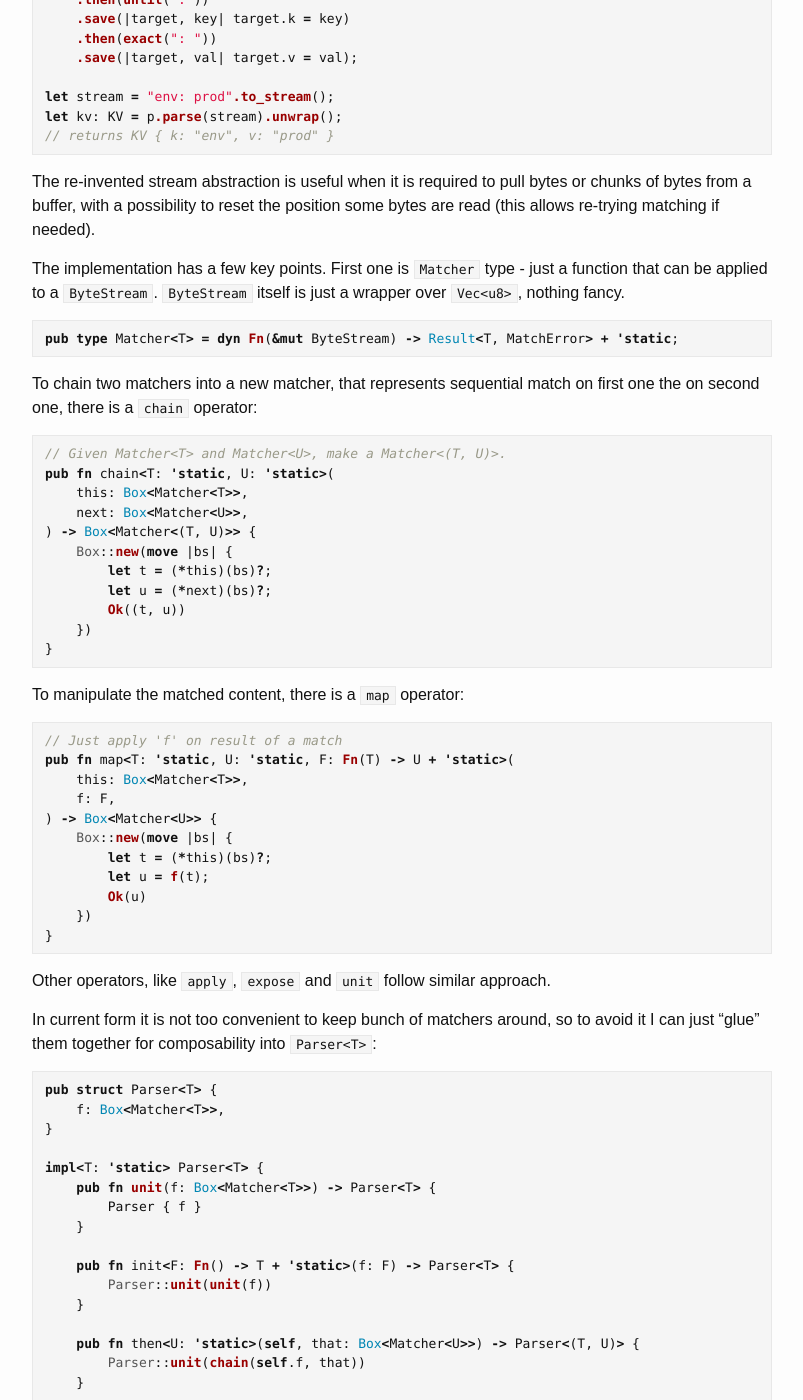
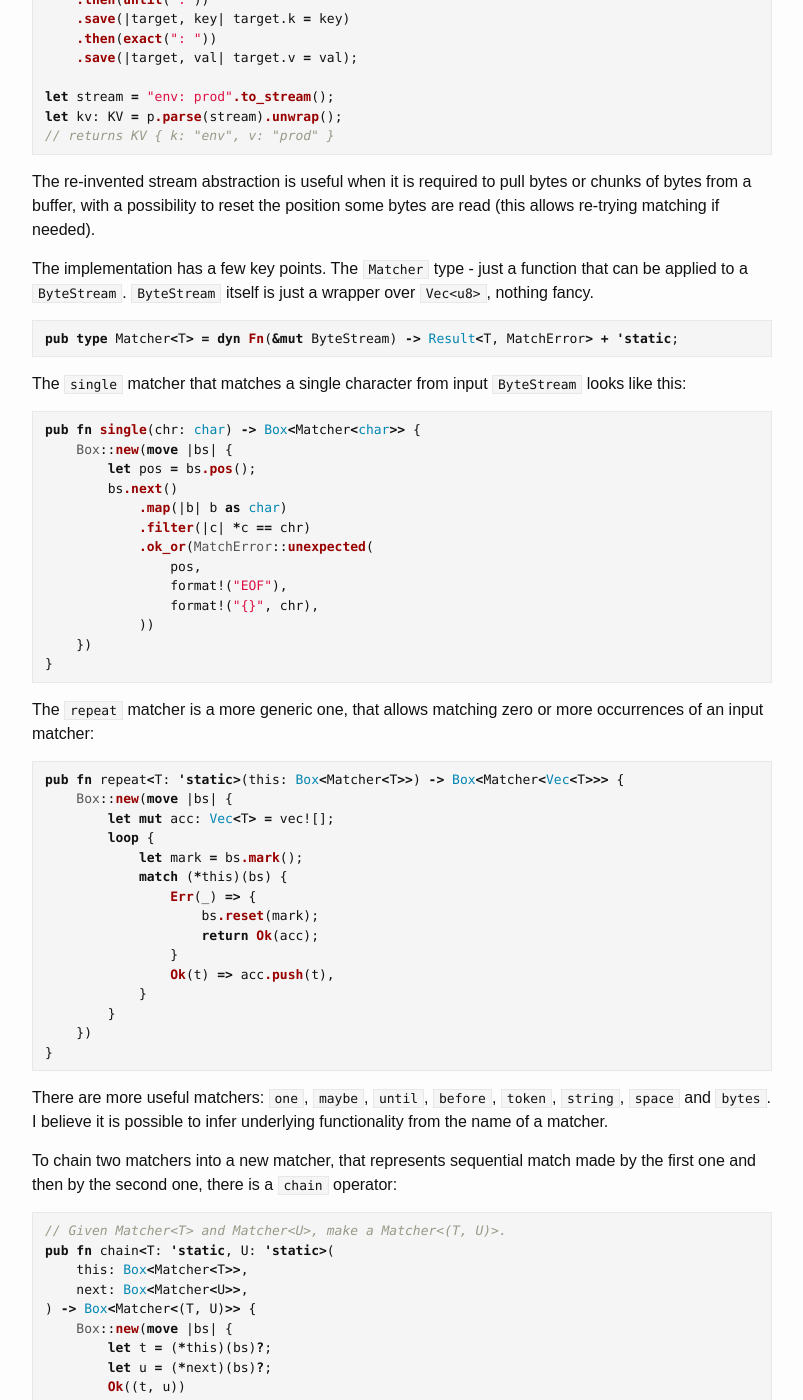
Before and after one commit to sergey-melnychuk/sergey-melnychuk.github.io, a Jekyll site: the page built from _posts/2019-08-31-rust-parser-combinators.markdown, in a window 1280 px wide and 1400 px high, scrolled down 500 px. Shown: the whole window, without its empty margins (238-1041 px from the left). Built offline with Jekyll 4.4.1, drawn with Linux system fonts in a browser that asks for light colours; comment, search, counter and statistics services are not loaded; some of the changed text lies outside the part shown.

Commit message:
Clean up and extend parser combinators post

````diff
--- a/_posts/2019-08-31-rust-parser-combinators.markdown
+++ b/_posts/2019-08-31-rust-parser-combinators.markdown
@@ -28,13 +28,53 @@ let kv: KV = p.parse(stream).unwrap();
 
 The re-invented stream abstraction is useful when it is required to pull bytes or chunks of bytes from a buffer, with a possibility to reset the position some bytes are read (this allows re-trying matching if needed).
 
-The implementation has a few key points. First one is `Matcher` type - just a function that can be applied to a `ByteStream`. `ByteStream` itself is just a wrapper over `Vec<u8>`, nothing fancy.
+The implementation has a few key points. The `Matcher` type - just a function that can be applied to a `ByteStream`. `ByteStream` itself is just a wrapper over `Vec<u8>`, nothing fancy.
 
 ```rust
 pub type Matcher<T> = dyn Fn(&mut ByteStream) -> Result<T, MatchError> + 'static;
 ```
 
-To chain two matchers into a new matcher, that represents sequential match on first one the on second one, there is a `chain` operator:
+The `single` matcher that matches a single character from input `ByteStream` looks like this:
+
+```rust
+pub fn single(chr: char) -> Box<Matcher<char>> {
+    Box::new(move |bs| {
+        let pos = bs.pos();
+        bs.next()
+            .map(|b| b as char)
+            .filter(|c| *c == chr)
+            .ok_or(MatchError::unexpected(
+                pos,
+                format!("EOF"),
+                format!("{}", chr),
+            ))
+    })
+}
+```
+
+The `repeat` matcher is a more generic one, that allows matching zero or more occurrences of an input matcher:
+
+```rust
+pub fn repeat<T: 'static>(this: Box<Matcher<T>>) -> Box<Matcher<Vec<T>>> {
+    Box::new(move |bs| {
+        let mut acc: Vec<T> = vec![];
+        loop {
+            let mark = bs.mark();
+            match (*this)(bs) {
+                Err(_) => {
+                    bs.reset(mark);
+                    return Ok(acc);
+                }
+                Ok(t) => acc.push(t),
+            }
+        }
+    })
+}
+```
+
+There are more useful matchers: `one`, `maybe`, `until`, `before`, `token`, `string`, `space` and `bytes`. I believe it is possible to infer underlying functionality from the name of a matcher.
+
+To chain two matchers into a new matcher, that represents sequential match made by the first one and then by the second one, there is a `chain` operator:
 
 ```rust
 // Given Matcher<T> and Matcher<U>, make a Matcher<(T, U)>.
@@ -114,7 +154,6 @@ pub fn expose<T: 'static, U: 'static, F: Fn(&T) -> Box<Matcher<U>> + 'static>(
 ```
 
 ```rust
-//
 impl<T: 'static> Parser<T> {
 ...
 fn then_with<U: 'static, F: Fn(&T) -> Box<Matcher<U>> + 'static>(self, f: F) -> Parser<(T, U)> {
@@ -236,9 +275,9 @@ User-Agent: Mozilla/4.0 (compatible; MSIE 6.0; Windows NT 5.1)
 
 This is easy way to build clean, simple and composable parser combinators, glue them into monad, and define naive HTTP request parser, in pure Rust, without any dependencies. And this naive request parser event seems to work! At least test passes.
 
-Current implementation is "stateless" in a way that if entity is not fully matched (e.g. not all chunks of a request were received), it returns error and next attempts will need to start over. For this reason, the client code should care about keeping the current read position in a stream and resetting the byte-stream to that position if matching did not succeed.
+Current implementation is "stateless" in a way that if entity is not fully matched (e.g. not all chunks of a request were received), it returns error and next attempts will need to start over. For this reason, the client code should care about keeping the current read position in a stream and resetting the stream to that position if matching did not succeed.
 
-The "stateful" parser could keep the aggregate and repeat matching from last position in a stream. I believe it would require to plug State monad somewhere, and allow returning something like `(State, Either<Error, Parser<T>>)` from parser.
+The "stateful" parser could keep the aggregate and repeat matching from last position in a stream. I believe it would require to plug in the State monad somewhere, and allow returning something like `(State, Either<Error, Parser<T>>)` from parser.
 
 The final code with implemented parsers for HTTP request and WebSocket frame are available on [github][code].
 
````
Also changed, not shown: other parts of _posts/2019-08-31-rust-parser-combinators.markdown (+2 -2 lines).
